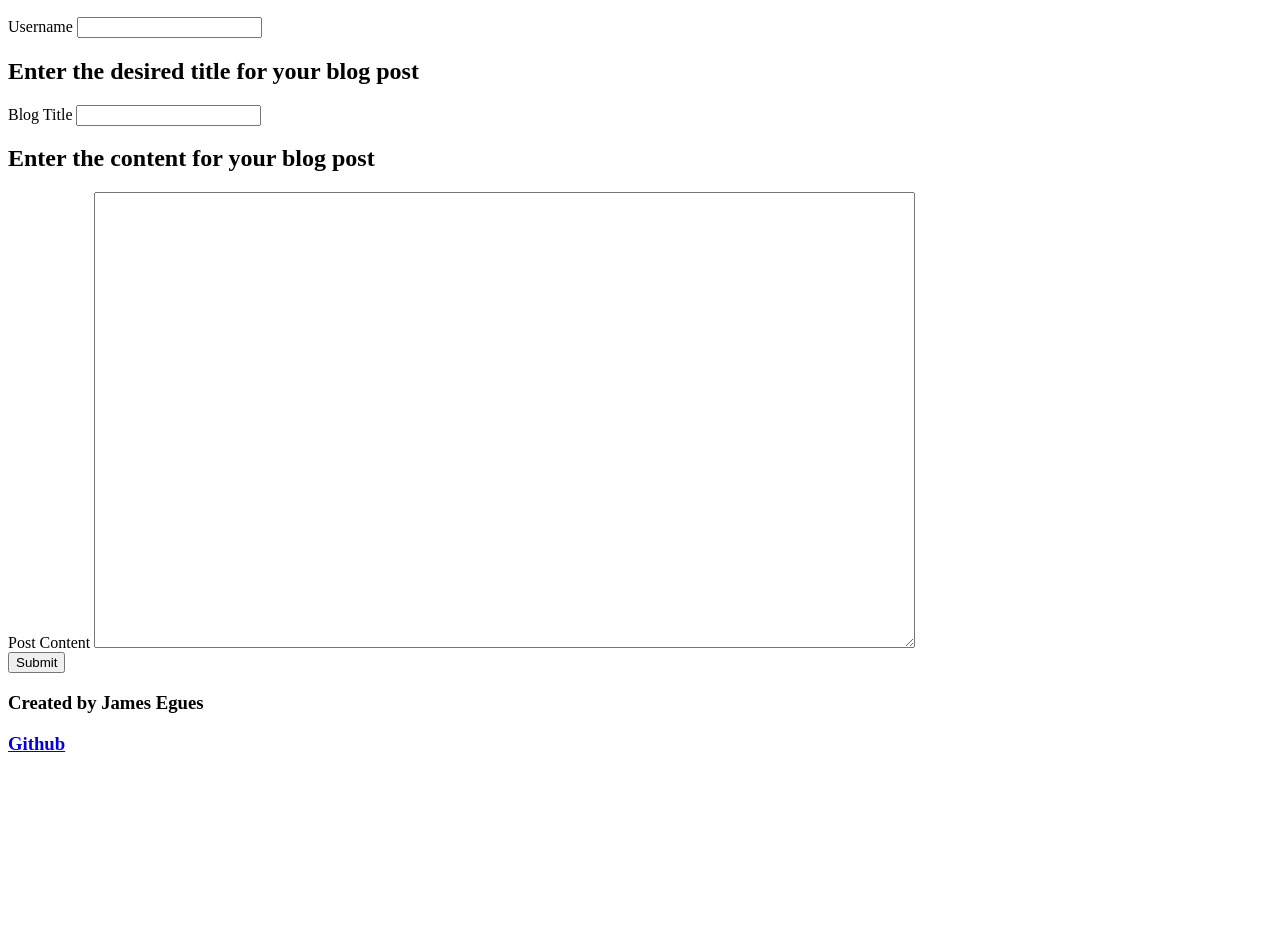
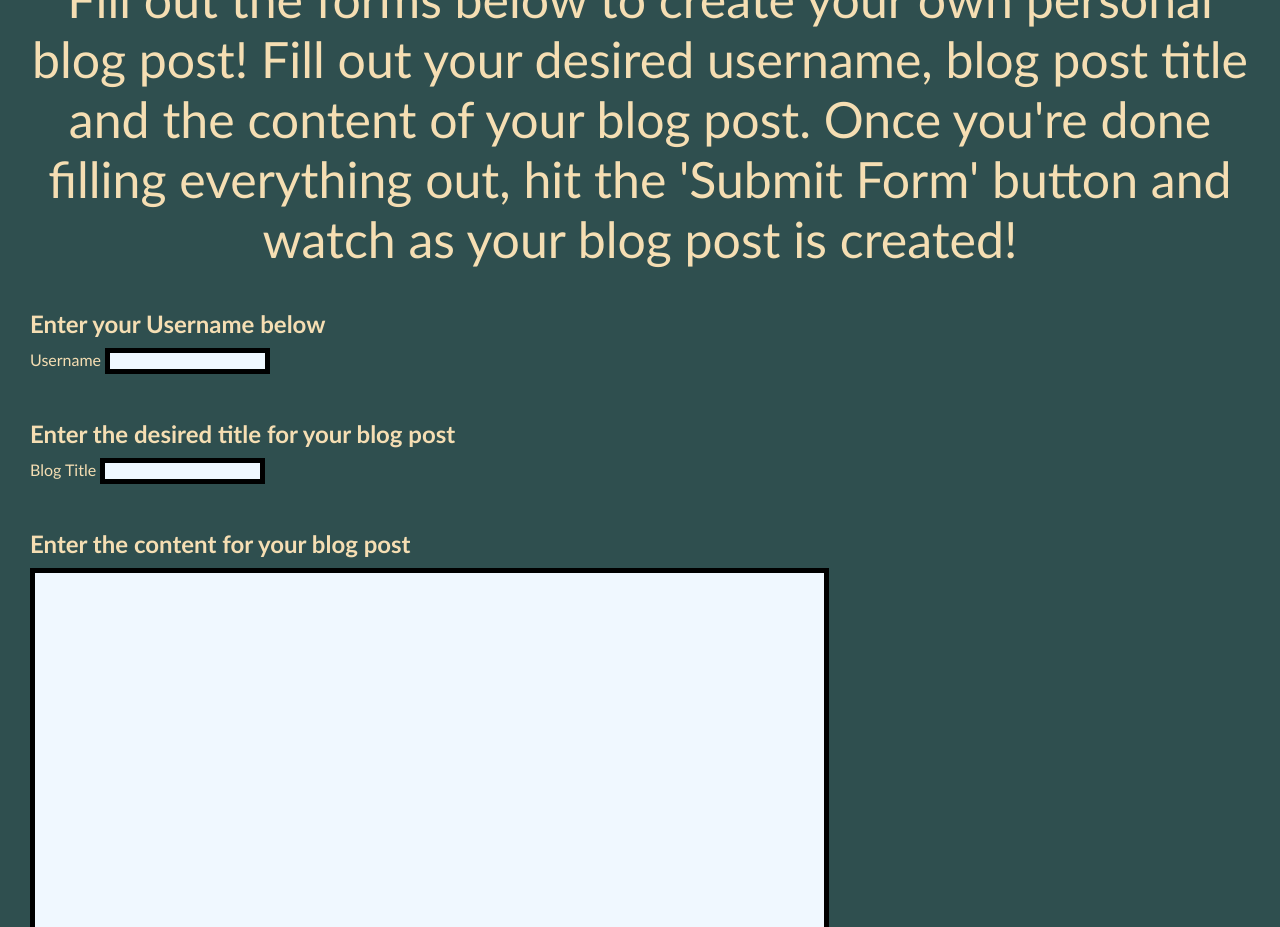
Before and after one commit to jregues/personal-blog, a plain HTML site: page index.html in a window 1280 px wide. Shown: the part 166-1093 px from the top of the page. Before the commit the page ends 939 px from the top, so only its background shows below. Drawn offline with Linux system fonts and the light colour scheme.

Commit message:
added changes to blog.css, form.css and styles.css

```diff
--- a/assets/CSS/blog.css
+++ b/assets/CSS/blog.css
@@ -0,0 +1,33 @@
+/* body - make same everything same font same background color no margin */
+* {
+    font-family: 'Gill Sans';
+    background-color: darkslategrey;
+    margin: 0;
+    padding: 0;
+}
+/* header - large font and color left align small margin and padding */
+header {
+    font-size: 50px;
+    margin: 5px;
+    padding: 10px;
+}
+/* username - smaller than header h1 same align as h1 */
+.username {
+    font-size: 25px;
+    margin: 5px;
+    padding: 10px;
+}
+/* blog content - similair align as previous */
+.content {
+    font-size: 25px;
+    margin: 5px;
+    padding: 10px;
+}
+
+footer {
+    font-size: 15px;
+    text-align: center;
+    padding: 20px;
+
+
+}
--- a/assets/CSS/form.css
+++ b/assets/CSS/form.css
@@ -0,0 +1,61 @@
+
+header {
+    display: block;
+    text-align: center;
+    margin: 5px;
+    padding: 10px;
+}
+
+.username-content {
+    margin: 15px;
+    padding: 15px;
+}
+
+#username {
+    padding-bottom: 10px;
+
+}
+
+#uname {
+    background-color: aliceblue;
+    color: black;
+    border: 5px solid black;
+}
+
+.blog-title-content {
+    margin: 15px;
+    padding: 15px;
+}
+
+#blog-title {
+    padding-bottom: 10px;
+}
+
+#btitle {
+    background-color: aliceblue;
+    color: black;
+    border: 5px solid black;
+}
+
+.blog-content-box {
+    margin: 15px;
+    padding: 15px;
+}
+
+#blog-content {
+    padding-bottom: 10px;
+}
+
+#pcontent {
+    background-color: aliceblue;
+    color: black;
+    border: 5px solid black;
+}
+
+.s-button {
+    margin: 20px;
+    padding: 14px 16px;
+    border: 2px solid black;
+    background-color: aliceblue;
+    color: black;
+}
--- a/assets/CSS/styles.css
+++ b/assets/CSS/styles.css
@@ -0,0 +1,16 @@
+* {
+    font-family: 'Gill Sans';
+    margin: 0;
+    padding: 0;
+    background-color: darkslategrey;
+    color: wheat;
+}
+
+header {
+    font-size: 50px;
+}
+
+footer {
+    font-size: 20px;
+    text-align: center;
+}
--- a/index.html
+++ b/index.html
@@ -5,7 +5,7 @@
     <meta name="viewport" content="width=
     , initial-scale=1.0">
     <title>Blog Posts</title>
-    <link rel="stylesheet" href="assets/CSS/blog.css">
+    <link rel="stylesheet" href="assets/CSS/form.css">
     <link rel="stylesheet" href="assets/CSS/styles.css">
 </head>
 <body>
@@ -28,7 +28,7 @@
             <div class="blog-content-box">
 
                 <h2 id="blog-content">Enter the content for your blog post</h2>
-                <label for="pcontent">Post Content</label>
+                <!-- <label for="pcontent">Post Content</label> -->
                 <!-- <input type="text" name="pcontent" id="pcontent"> -->
                 <textarea name="pcontent" id="pcontent" cols="100" rows="30"></textarea>
 
```
